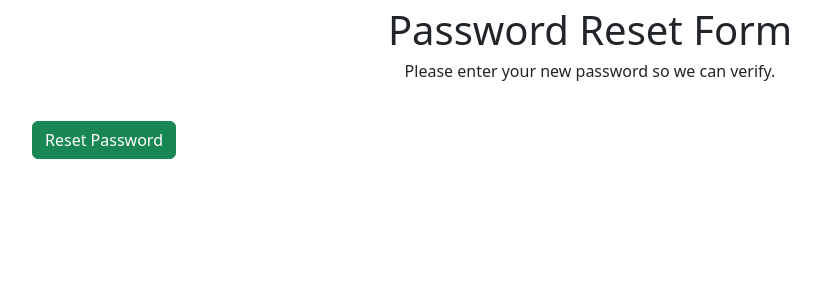
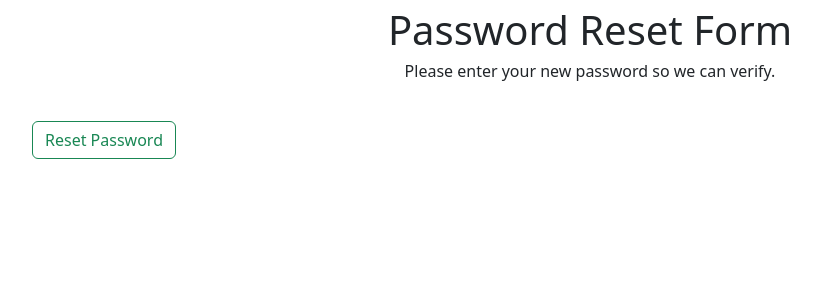
Before and after one commit to PyPro2022/DJANGO_LMS, a Django app: page /accounts/reset/1/1/ in a window 1280 px wide. Shown: the part 66-366 px from the top of the page, without its empty margins (50-870 px from the left). Run offline with Django 4.2, Linux system fonts and the light colour scheme; parts of the project's set-up code (start-up, migrations or seed data) failed here and were passed over; some libraries are stand-ins or nearby versions.

Commit message:
Настроил почтовый сервер, настроил сброс-восстановление, изменение пароля.  Поправил соотв. шаблоны.

```diff
--- a/lms/settings.py
+++ b/lms/settings.py
@@ -166,3 +166,6 @@
 if DEBUG:
     SHELL_PLUS = 'ipython'
     SHELL_PLUS_PRINT_SQL = True
+
+
+EMAIL_PORT = 1025
--- a/templates/registration/password_reset_confirm.html
+++ b/templates/registration/password_reset_confirm.html
@@ -17,6 +17,6 @@
     <form action="" method="POST">
         {% csrf_token %}
         {{ form | crispy }}
-        <input class="btn btn-success mt-3" type="submit" value="Reset Password"/>
+        <input class="btn btn-outline-success mt-3" type="submit" value="Reset Password"/>
     </form>
 {% endblock %}
--- a/templates/registration/password_reset_done.html
+++ b/templates/registration/password_reset_done.html
@@ -17,6 +17,6 @@
         </h6>
     </div>
     <div class="text-center">
-        <a href="{% url 'index' %}">Return to home page</a>
+        <a href="{% url 'home' %}">Return to home page</a>
     </div>
 {% endblock %}
```
Also changed, not shown: db.sqlite3.
